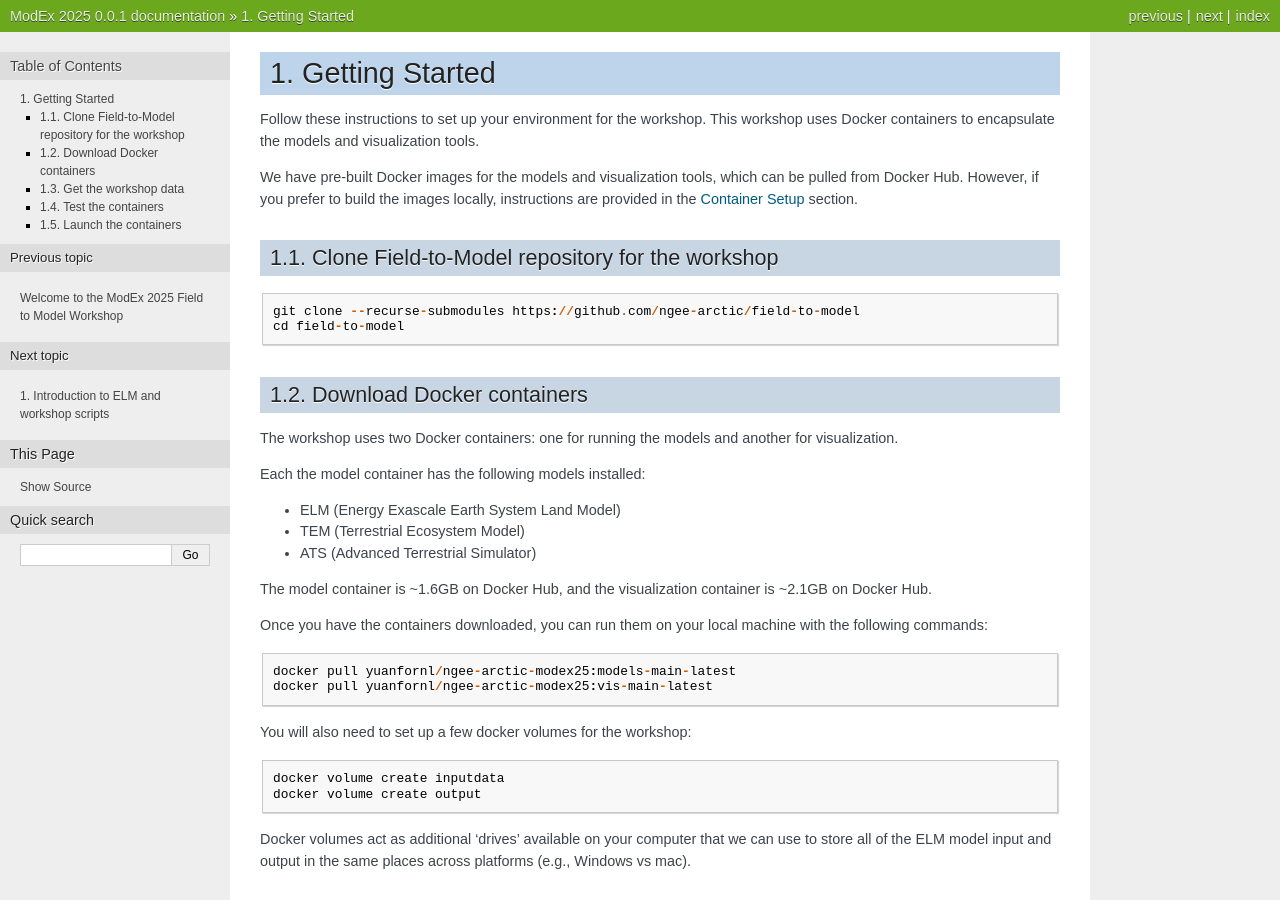
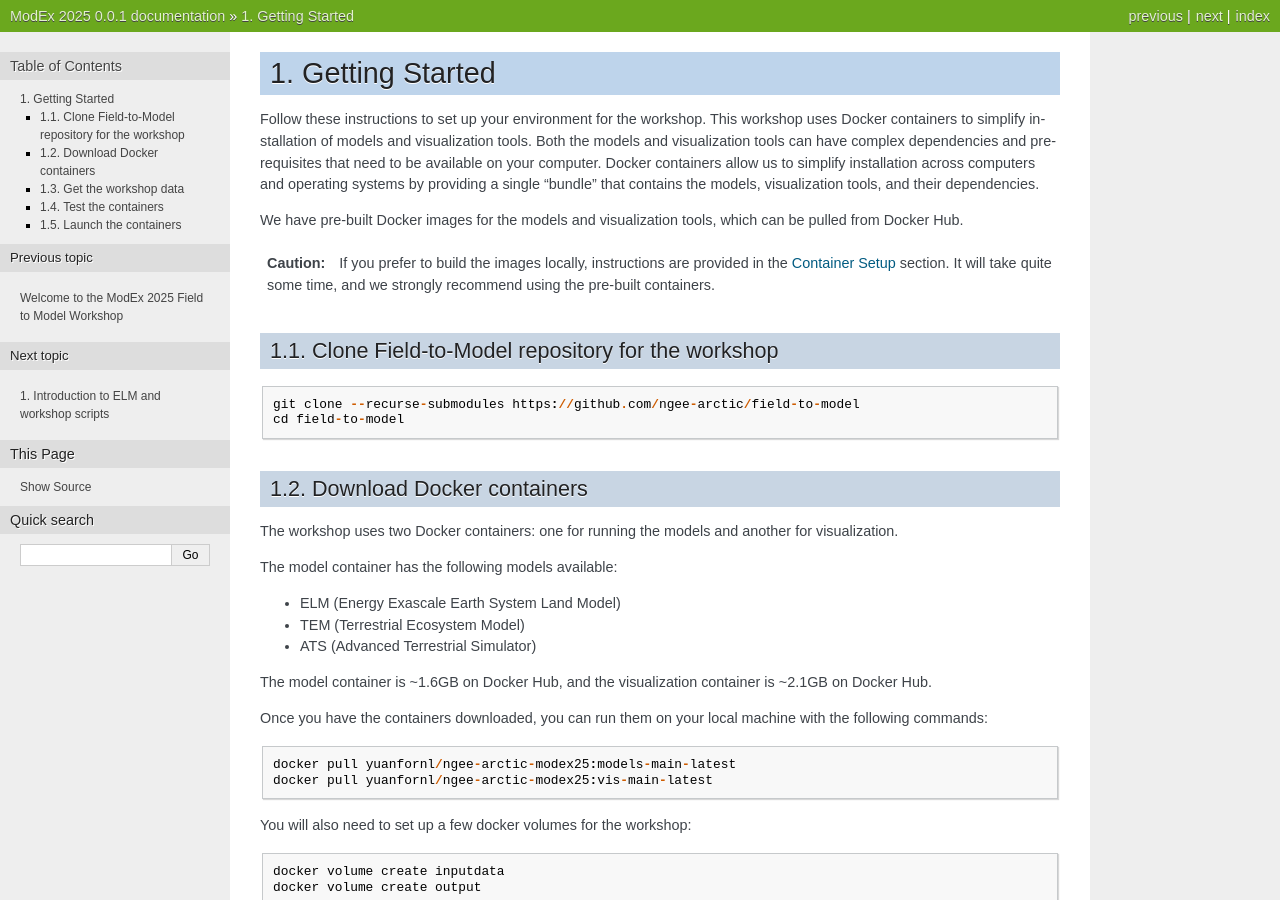
Before and after one commit to jsta/Field-to-Model, a Sphinx documentation site: the page built from docs/source/setup.rst, in a window 1280 px wide and 900 px high. Built offline with Sphinx 7.4.7, drawn with Linux system fonts in a browser that asks for light colours; pages that are not in the unit, such as notebooks, are missing from menus; some of the changed text lies outside the part shown.

Commit message:
update setup.rst

```diff
--- a/docs/source/setup.rst
+++ b/docs/source/setup.rst
@@ -2,12 +2,18 @@ Getting Started
 ====================
 
 Follow these instructions to set up your environment for the workshop. This
-workshop uses Docker containers to encapsulate the models and visualization
-tools.
+workshop uses Docker containers to simplify installation of models and visualization
+tools. Both the models and visualization tools can have complex dependencies and prerequisites
+that need to be available on your computer. Docker containers allow us to simplify installation
+across computers and operating systems by providing a single "bundle" that contains the models,
+visualization tools, and their dependencies.
 
 We have pre-built Docker images for the models and visualization tools, which
-can be pulled from Docker Hub. However, if you prefer to build the images
-locally, instructions are provided in the :ref:`container-setup` section.
+can be pulled from Docker Hub.
+
+.. caution::
+    If you prefer to build the images locally, instructions are provided in the :ref:`container-setup` section.
+    It will take quite some time, and we strongly recommend using the pre-built containers.
 
 Clone Field-to-Model repository for the workshop
 -------------------------------------------------
@@ -23,7 +29,7 @@ Download Docker containers
 The workshop uses two Docker containers: one for running the models and another
 for visualization.
 
-Each the model container has the following models installed:
+The model container has the following models available:
 
 - ELM (Energy Exascale Earth System Land Model)
 - TEM (Terrestrial Ecosystem Model)
@@ -87,6 +93,8 @@ If you get output that matches the output below, you've setup the container corr
     Docker	E3SM  README.md  docs  model_examples  tools
     inputdata  output
 
+Please take a moment to
+
 Launch the containers
 ----------------------------
 
```
Also changed, not shown: README.md (+3 -1 lines).
